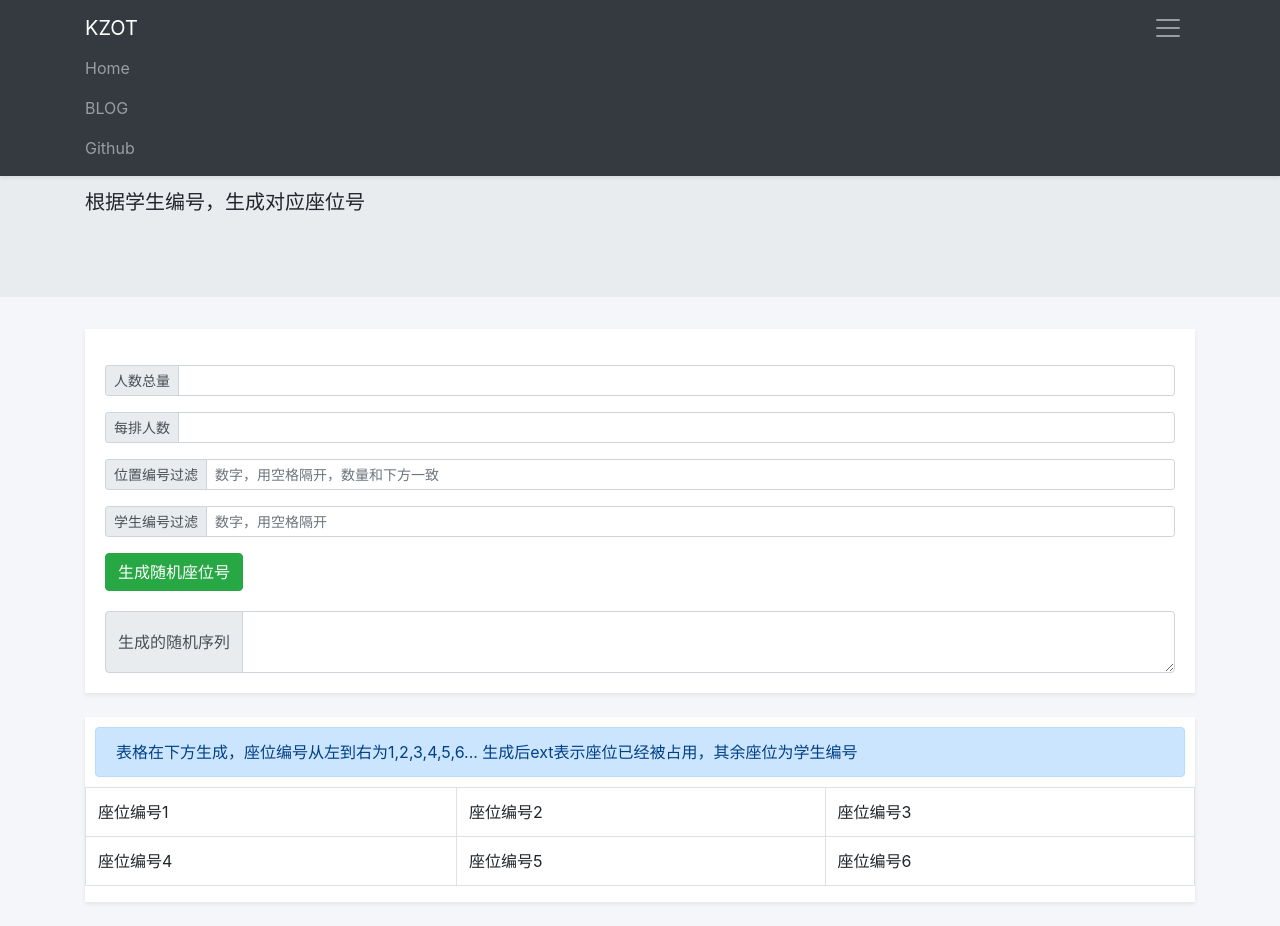
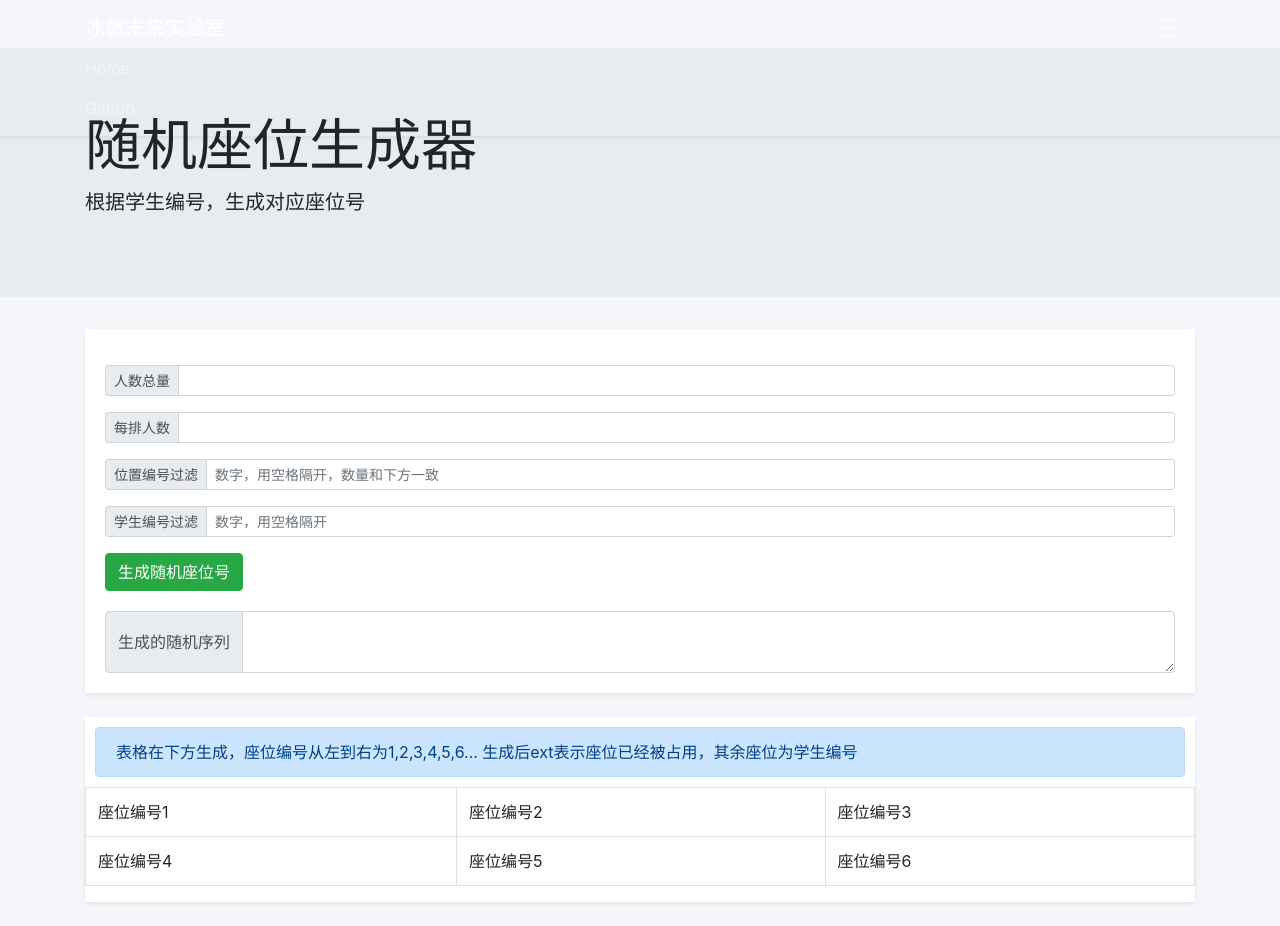
Before and after one commit to kaygb/randseat, a plain HTML site: page index.html in a window 1280 px wide. Both pictures are taken after a click on the button "Toggle navigation". Drawn offline with nearby package versions, Linux system fonts and the light colour scheme.

Commit message:
Update index.html

```diff
--- a/index.html
+++ b/index.html
@@ -1,7 +1,7 @@
 <!DOCTYPE html>
 <html lang="">
 <head>
-    <title>随机座位生成器 - 咔格在线工具</title>
+    <title>随机座位生成器 - 冰微未来实验室</title>
     <meta name="keywords" content="kaygb,珂泽在线工具,随机密码生成器,密码生成器,随机密码">
     <link rel="icon" href="https://cdn.jsdelivr.net/gh/kaygb/twentytwenty/kaygbcom/icon/f1.jpg">
     <meta name="viewport" content="width=device-width, initial-scale=1, shrink-to-fit=no">
@@ -14,18 +14,17 @@
 </head>
 <body  style="background:#f5f6fa">
     <!-- 导航 -->
-    <nav class="navbar navbar-dark bg-dark fixed-top shadow-sm ">
+	<nav class="navbar navbar-dark bg-black fixed-top shadow-sm">
 		<div class="container">
-			<a class="navbar-brand" href="./">KZOT</a>
+			<a class="navbar-brand" href="/">冰微未来实验室</a>
 
 			<button class="navbar-toggler border-0" type="button" data-toggle="collapse" data-target="#navbarNavAltMarkup" aria-controls="navbarNavAltMarkup" aria-expanded="false" aria-label="Toggle navigation">
 				<span class="navbar-toggler-icon"></span>
 			</button>
 			<div class="collapse navbar-collapse" id="navbarNavAltMarkup">
 				<div class="navbar-nav">
-					<a class="nav-link" href="//www.kaygb.com" target="_blank">Home</a>
-                    <a class="nav-link" href="//blog.kaygb.com" target="_blank">BLOG</a>
-                    <a class="nav-link" href="//github.com/kaygb" target="_blank">Github</a>
+					<a class="nav-link" href="//www.vwmwv.cn" target="_blank">Home</a>
+<a class="nav-link" href="//github.com/kaygb" target="_blank">Github</a>
 
 				</div>
 			</div>
```
